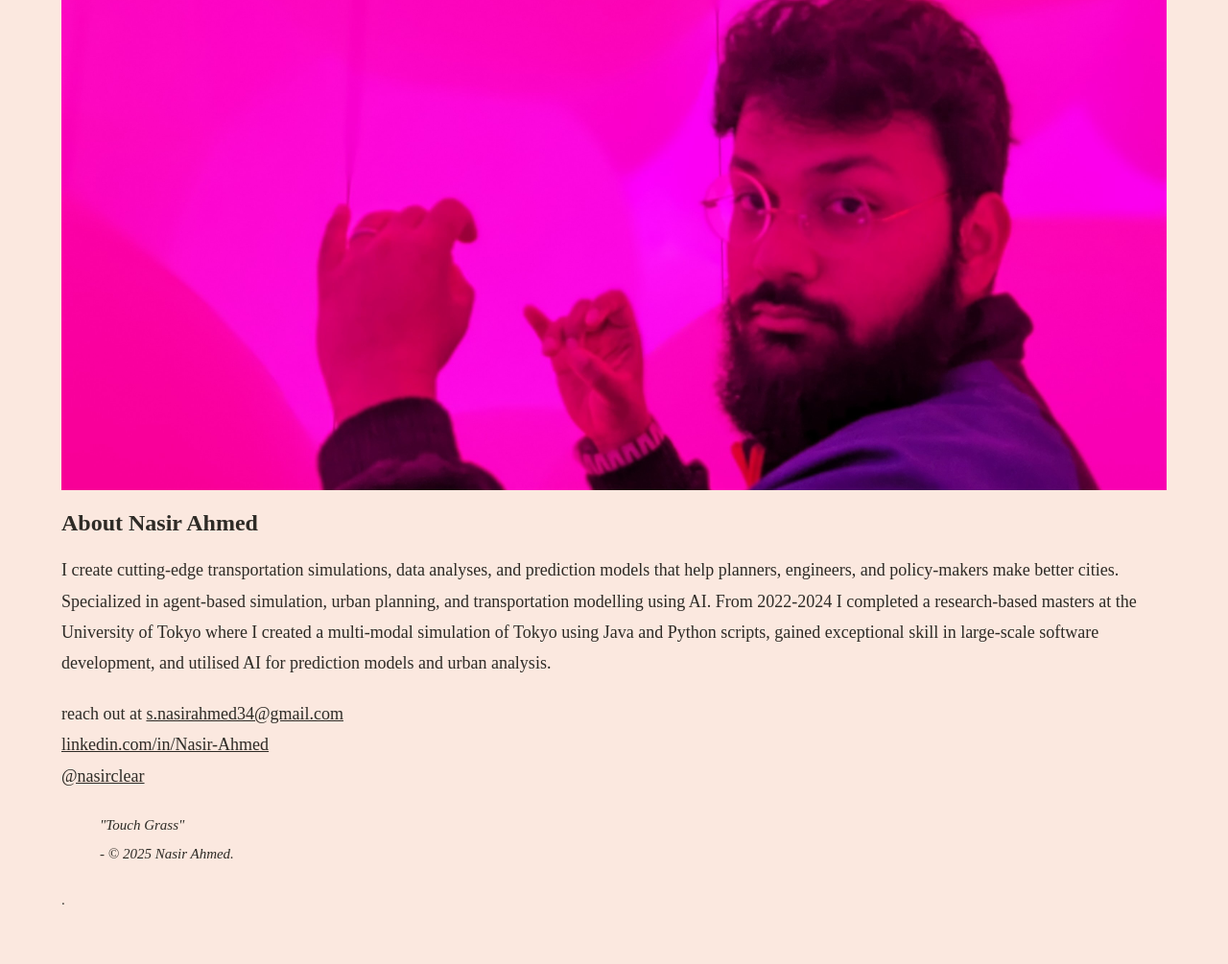
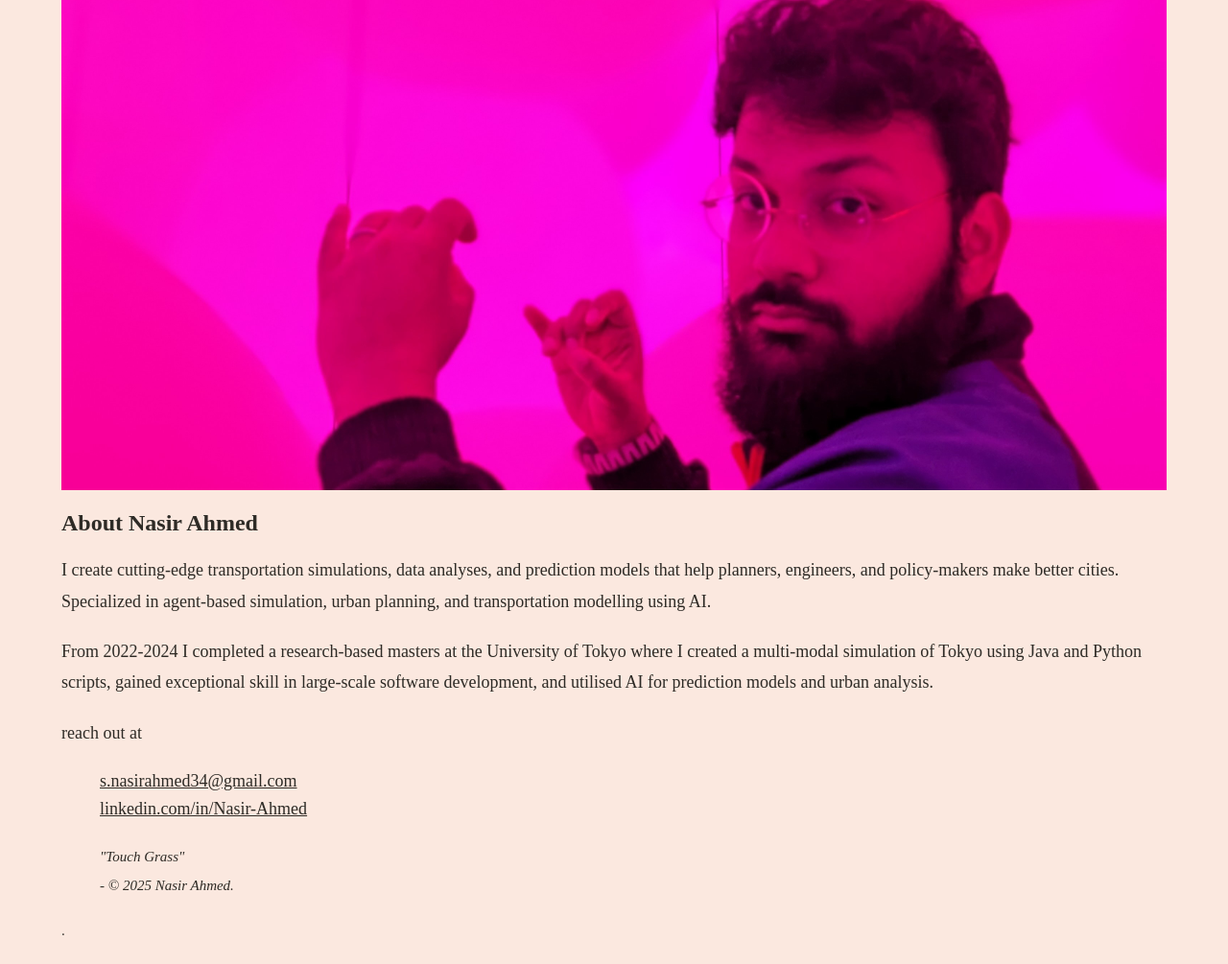
Before and after one commit to synas34/synas34.github.io, a plain HTML site: page about.html in a window 1280 px wide. Shown: the part 239-1244 px from the top of the page at 96% size. Before the commit the page ends 1211 px from the top, so only its background shows below. Drawn offline with Linux system fonts and the light colour scheme.

Commit message:
Edited about.html and rest of pages with simpler language

```diff
--- a/BMFW.css
+++ b/BMFW.css
@@ -103,3 +103,7 @@ a {
 a:hover {
     color: black;
 }
+
+ul.no-bullets {
+  list-style-type: none;
+}
--- a/about.html
+++ b/about.html
@@ -24,17 +24,18 @@
                 <img src="PROFILE.PORTRAIT.jpg" alt="SYNAS"  width="100%">
         </div>
         <h2>About Nasir Ahmed</h2>
-        <p> I create cutting-edge transportation simulations, data analyses, and prediction models that help planners, engineers, and policy-makers make better cities. Specialized in agent-based simulation, urban planning, and transportation modelling using AI.
-        From 2022-2024 I completed a research-based masters at the University of Tokyo where I created a multi-modal simulation of Tokyo using Java and Python scripts, gained exceptional skill in large-scale software development, and utilised AI for prediction models and urban analysis.</p>
+        <p> I create cutting-edge transportation simulations, data analyses, and prediction models that help planners, engineers, and policy-makers make better cities. Specialized in agent-based simulation, urban planning, and transportation modelling using AI. </p>
 
-        <p></p>
-        <p></p>
-        <p></p>
+        <p>From 2022-2024 I completed a research-based masters at the University of Tokyo where I created a multi-modal simulation of Tokyo using Java and Python scripts, gained exceptional skill in large-scale software development, and utilised AI for prediction models and urban analysis.</p>
+
 
         <p>reach out at
-            <a href="mailto:s.nasirahmed34@gmail.com">s.nasirahmed34@gmail.com</a> <br>
-            <a href="https://linkedin.com/in/nasir-ahmed-b3aa26155/" target="_blank">linkedin.com/in/Nasir-Ahmed</a> <br>
-            <a href="https://twitter.com/nasirclear" target="_blank">@nasirclear</a>
+            <p>
+            <ul class="no-bullets">
+                <li> <a href="mailto:s.nasirahmed34@gmail.com">s.nasirahmed34@gmail.com</a> <br> </li>
+                <li> <a href="https://linkedin.com/in/nasir-ahmed-b3aa26155/" target="_blank">linkedin.com/in/Nasir-Ahmed</a> <br> </li>
+            </ul>
+            </p>
         </p>
 
     </section>
```
Also changed, not shown: index.html (+6 -6 lines).
